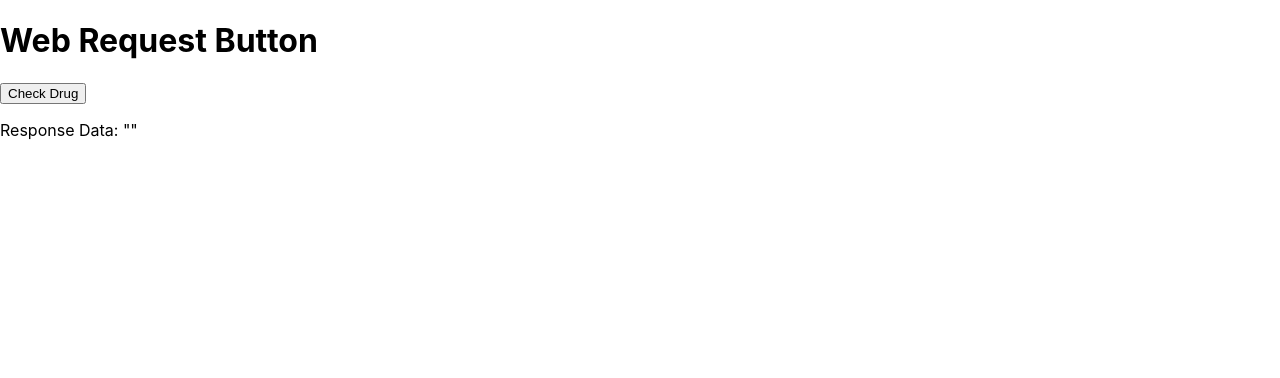
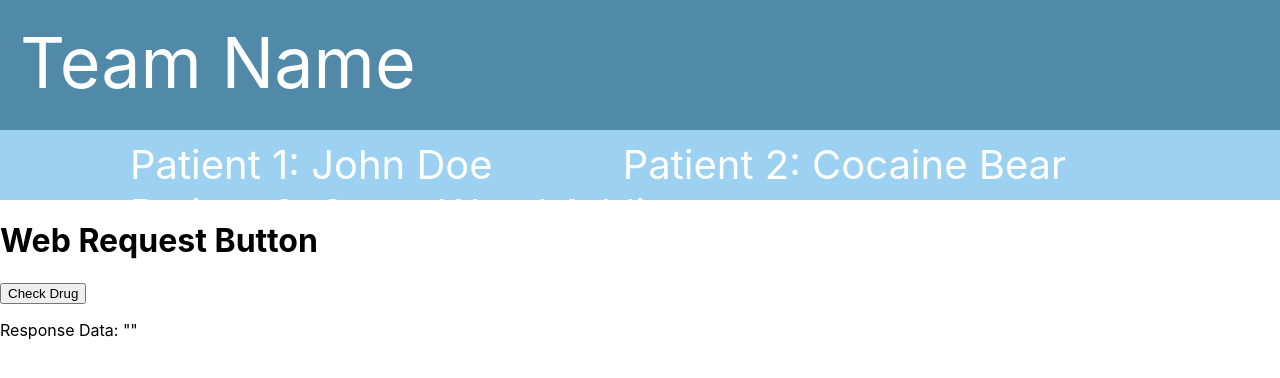
Before and after one commit to edavid24/MedMosAIc, a React (Create React App) app in the folder frontend/: page / in a window 1280 px wide. Shown: the top 378 px of the page. Built offline with nearby package versions, Linux system fonts and the light colour scheme.

Commit message:
hah merge conflict

```diff
--- a/frontend/src/App.js
+++ b/frontend/src/App.js
@@ -1,9 +1,11 @@
 import React from 'react';
 import WebRequestButton from './WebRequestButton';
+import NavBar from './navBar';
 
 function App() {
   return (
     <div className="App">
+      <NavBar />
       <h1>Web Request Button</h1>
       <WebRequestButton />
     </div>
--- a/frontend/src/navBar.css
+++ b/frontend/src/NavBar.css
@@ -27,3 +27,17 @@
     font-size: 40px;
     overflow: hidden;
 }
+
+.listItem {
+    padding-left: 130px;
+    margin: 0;
+    list-style: none;
+    float: left;
+    color: black;
+    transition: background-color 0.3s; /* Add a transition effect for smooth hover */
+}
+
+.listItem:hover {
+    background-color: black;
+    color: white; /* Change text color on hover for better contrast */
+}
--- a/frontend/src/navBar.js
+++ b/frontend/src/navBar.js
@@ -1,7 +1,13 @@
 import React from 'react';
-import styles from './page.module.css';
+import styles from './NavBar.css';
 
-function SideBar({ patients }) {
+const NavBar = () => {
+  const patients = [
+    { name: 'John Doe', id: 1 },
+    { name: 'Cocaine Bear', id: 2 },
+    { name: 'Some Weed Addict', id: 3 },
+  ];
+
   const listPatients = patients.map(patient => (
     <li key={patient.id} style={{
       paddingLeft: '130px',
@@ -12,24 +18,53 @@ function SideBar({ patients }) {
       Patient {patient.id}: {patient.name}
     </li>
   ));
-  return <ul>{listPatients}</ul>;
-}
 
-export default function Home() {
-  const patients = [
-    { name: 'John Doe', id: 1 },
-    { name: 'Cocaine Bear', id: 2 },
-    { name: 'Some Weed Addict', id: 3 },
-  ];
+  const mainStyles = {
+    padding: 0,
+    margin: 0,
+    width: '100%',
+    backgroundColor: '#9DD1F1',
+    color: 'white',
+  };
+
+  const titleStyles = {
+    paddingLeft: '20px',
+    paddingTop: '20px',
+    paddingBot: 0,
+    margin: 0,
+    width: '100%',
+    height: '110px',
+    backgroundColor: '#508AA8',
+    fontSize: '70px',
+    textAlign: 'left',
+  };
+
+  const topBarStyles = {
+    paddingTop: '10px',
+    margin: 0,
+    width: '100%',
+    height: '60px',
+    fontSize: '40px',
+    overflow: 'hidden',
+  };
+
+  const menuBar = {
+    padding: 0,
+    margin: 0,
+  };
 
   return (
-    <div className={styles.main}>
-      <div className={styles.titleName}>
+    <div style={mainStyles}>
+      <div style={titleStyles}>
         Team Name
       </div>
-      <div className={styles.topBar}>
-        <SideBar patients={patients} />
+      <div style={topBarStyles}>
+        <ul style={menuBar}>
+          {listPatients}
+        </ul>
       </div>
     </div>
   );
-}
+};
+
+export default NavBar;
```
